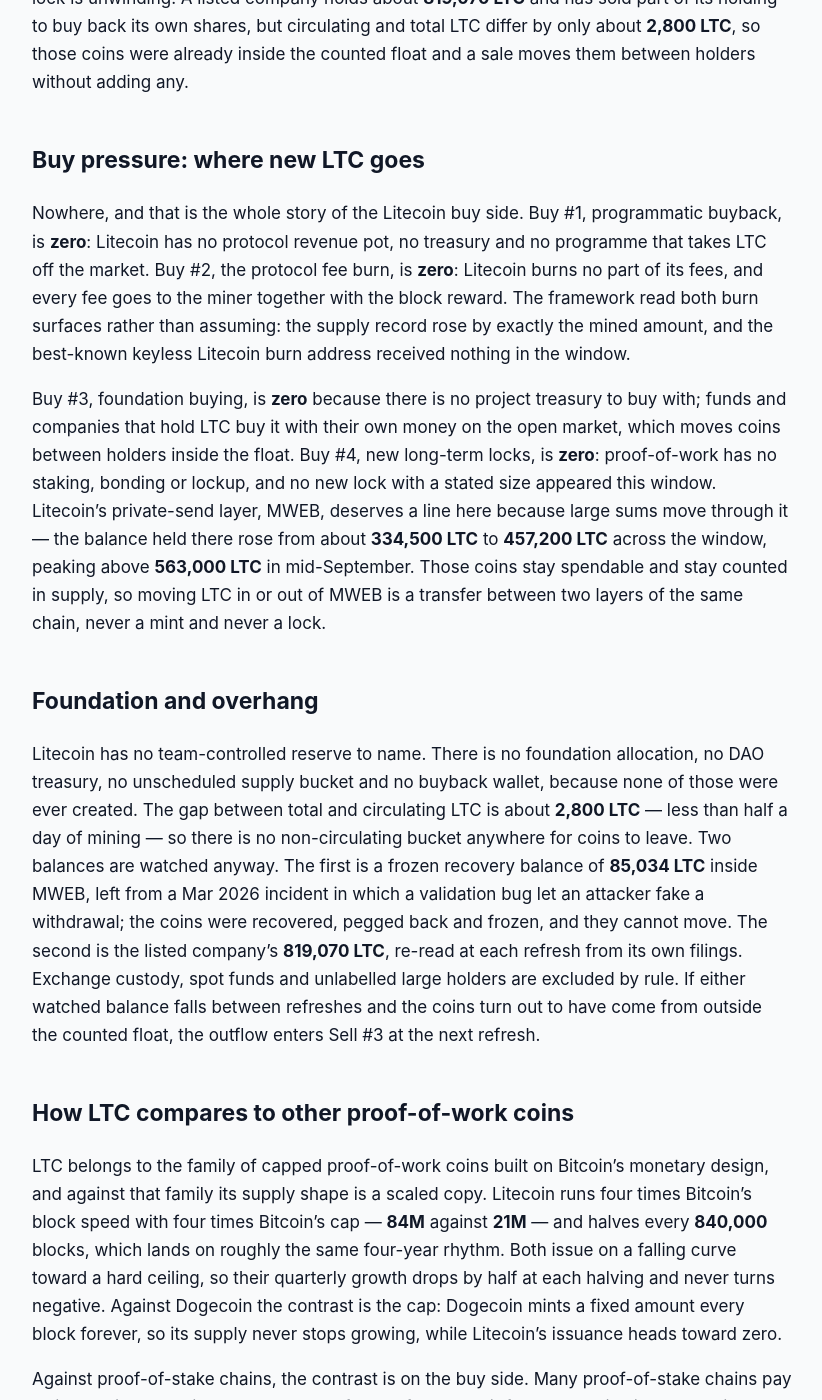
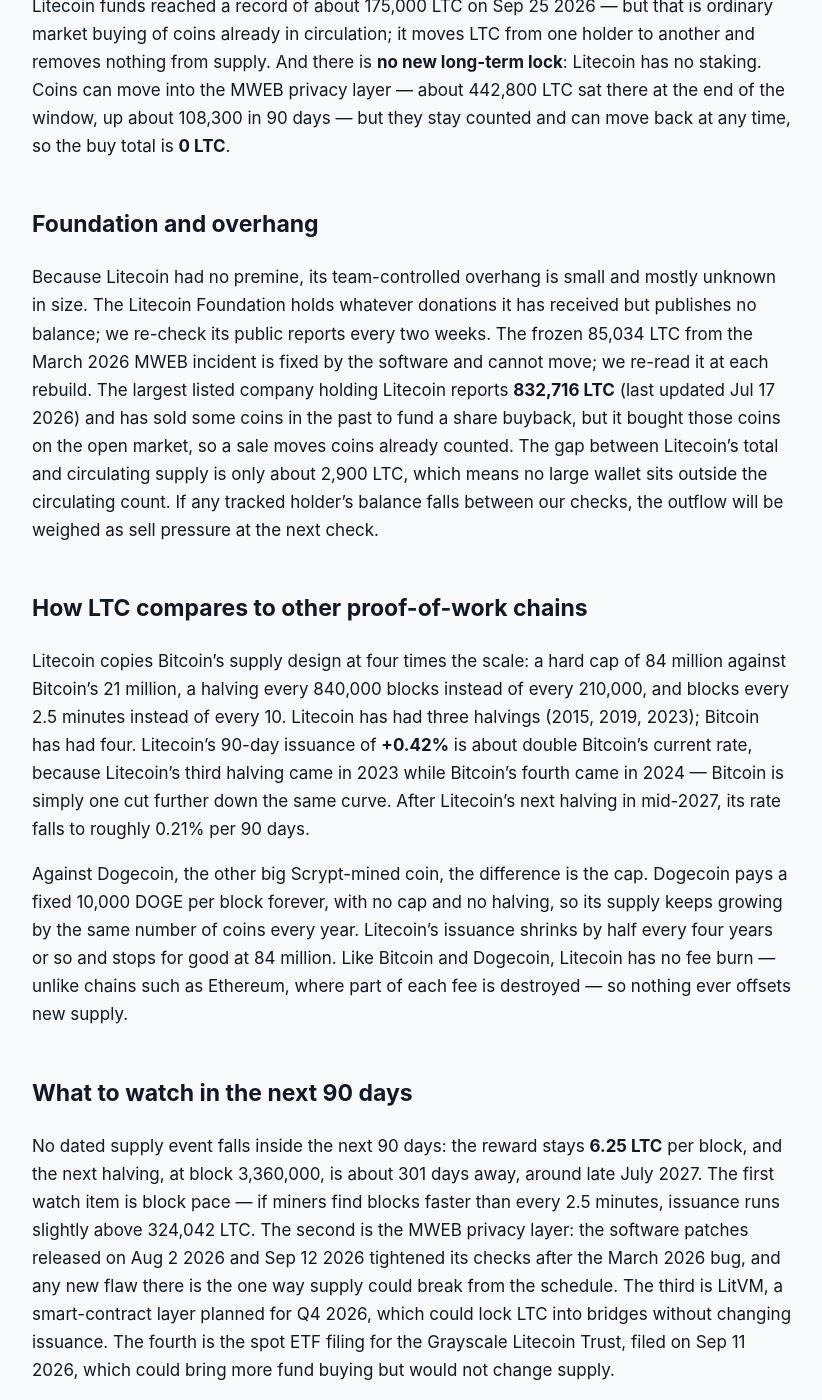
Before and after one commit to jeevansongmy-spec/mrnasdog-articles, a Jekyll site: the page built from crypto/ltc-pressure-framework.md, in a window 1280 px wide and 1400 px high, scrolled down 1620 px. Shown: the whole window, without its empty margins (228-1050 px from the left). Built offline with Jekyll 4.4.1, drawn with Linux system fonts in a browser that asks for light colours; some of the changed text lies outside the part shown.

Commit message:
publish: crypto/ltc-pressure-framework

```diff
--- a/crypto/ltc-pressure-framework.md
+++ b/crypto/ltc-pressure-framework.md
@@ -1,6 +1,6 @@
 ---
-title:         "LTC Inflation Analysis · September 2026 · Mixed flows, supply roughly steady"
-description:   "Mixed flows, supply roughly steady: Litecoin mined 323,693.75 LTC over 51,791 blocks in 90 days, with no buyback and no burn. Net +0.42%, monitor +0.22%."
+title:         "LTC Inflation Analysis · September 2026 · Mixed flows · supply roughly steady"
+description:   "LTC is mildly inflationary: miners got 324K new LTC in 90 days at 6.25 per block, with no burn and no buyback, so supply rose +0.42%. The same is expected next."
 canonical_url: "https://mrnasdog.com/research/ltc/inflation"
 tags:          ["crypto", "ltc", "litecoin", "pow"]
 published:     true
@@ -8,44 +8,46 @@ published:     true
 
 *Originally published at [https://mrnasdog.com/research/ltc/inflation](https://mrnasdog.com/research/ltc/inflation)*
 
-# LTC Inflation Analysis · September 2026 · Mixed flows, supply roughly steady
+# LTC Inflation Analysis · September 2026 · Mixed flows · supply roughly steady
 
-LTC, the coin mined on the Litecoin proof-of-work chain, gets all of its new supply from one place: the block reward, a fixed **6.25 LTC** per block under an **84M** cap. Over the last 90 days **51,791** Litecoin blocks were mined, adding **323,693.75 LTC**, while nothing on the buy side took a single LTC back — no buyback, no fee burn, no staking lock. The MrNasdog Pressure Framework therefore reads LTC at **+0.42% net** over the last 90 days against a supply-monitor reading of **+0.22%**, a gap of **0.20 percentage points**. Litecoin supply grows slowly and on a known schedule toward its cap, with about **92%** already mined and the next halving around **late July 2027**.
+Litecoin (LTC) is **mildly inflationary**, and only one thing makes it so: the mining reward. In the 90 days to Sep 29 2026 the network created **324,038 new LTC** for miners and destroyed **none**, so supply grew **+0.42%**. The next 90 days look the same, and the reward is fixed at 6.25 LTC per block until the next halving, around late July 2027, under a hard cap of **84 million LTC**.
 
 ## The verdict, in one paragraph
 
-For the 90-day window ending **Sep 24 2026**, the Pressure Framework reads **LTC at +0.42% net**: the sell side added **323,693.75 LTC** of mined coins against a circulating supply of **77.64M LTC**, and the buy side removed **zero**. The independent supply monitor reads the realised 90-day change at **+0.22%**. The gap is **0.20 percentage points**, inside the framework's half-point tolerance, so LTC ships with **no data-conflict flag**; the monitor divides market value by price each day, and that read carries more noise than a block count. The forward column also reads **+0.42%** — **323,695 LTC** at the pace the chain actually kept — because no halving and no other supply event falls in the next 90 days. The label for LTC is **slowly inflationary on a fixed mining schedule**: a capped proof-of-work coin whose float grows by the block reward and by nothing else.
+Our 90-day reading for Litecoin is **+0.42%** net new supply: 324,038 LTC created against 77.66M LTC in circulation, with nothing taken back. Our independent supply monitor reads **+0.47%** over its own 90-day window, a gap of **0.05 percentage points** — well inside our 0.5-point tolerance, so no warning chip is shown and the two readings agree. The forward reading is the same **+0.42%**, because the block reward does not change inside the next 90 days. In one line: **a quiet proof-of-work chain with slow, fixed issuance and no sink**.
 
 ## Sell pressure: where new LTC comes from
 
-All of it comes from mining. Sell #1, protocol inflation, is **323,693.75 LTC** over the window: every Litecoin block pays its miner a fixed **6.25 LTC** subsidy, and the framework counted the **51,791** blocks between Jun 26 2026 and Sep 24 2026 rather than assuming a block count, then checked the total two further ways — the reward paid across exactly those blocks, less their fees, came back to **6.25 LTC** a block to the ten-thousandth of a coin. The Litecoin subsidy halves every **840,000** blocks; the last halving was in Aug 2023 and the next falls at block **3,360,000**, about **176,000** blocks away, which puts it around **late July 2027** — well outside the next 90 days.
+**Protocol inflation** is the whole sell side. Every Litecoin block pays its miner **6.25 LTC** of new coins, the amount set by the third halving in August 2023. Litecoin aims for one block every 2.5 minutes, and over the last 90 days it hit that almost exactly: block 3,134,412 on Jul 1 2026 to block 3,186,258 on Sep 29 2026 is **51,846 blocks**, one every 149.98 seconds. At 6.25 LTC each, that is **324,038 LTC** of new supply. We checked it three ways — block count times reward, the miners' total reward less their fees, and the chain's supply at both ends of the window — and all three agree to within a few LTC. Litecoin re-sets its mining difficulty every 2,016 blocks, so a run of fast or slow blocks can nudge issuance up or down a little, but this window ran on target. Looking forward, the same pace gives about **324,042 LTC** over the next 90 days.
 
-The block count deserves a sentence, because it is where a proof-of-work reading usually goes wrong. Litecoin targets one block every **150 seconds**, or **576** a day, which would have produced **51,840** blocks in 90 days. The chain actually produced **51,791** — an average of **150.14 seconds** per block, a touch slow — so the target would have over-stated the window by about **306 LTC**. Unlike a chain whose difficulty rule steers back to a fixed clock, Litecoin resets difficulty every **2,016** blocks from the pace of the previous stretch alone and never makes up lost time, so a slow run stays slow in the supply record. Over the past year Litecoin averaged **150.30 seconds**, and nothing changed the mechanism in this window, so the next-90-day column holds the measured pace: **323,695 LTC**.
+**Vesting unlocks are zero**, and always have been. Litecoin launched in October 2011 as a fair launch: no premine, no team share, no investor round, no foundation allocation. Every LTC in existence came out of a mined block, so there is no unlock calendar and no locked bucket waiting to open.
 
-Sell #2, vesting unlocks, is **zero** because nothing was ever allocated: Litecoin launched in **Oct 2011** with no premine, no token sale and no team or investor share, and the LTC in existence matches the mining schedule alone. Sell #3, foundation and unscheduled unlocks, is **zero**: the Litecoin Foundation runs on donations, no Litecoin wallet was ever funded from supply, and every block pays its full reward and all its fees to the miner. Sell #4, long-term locked or bankruptcy supply, is also **zero**: no estate distributes LTC on a schedule and no long-dated lock is unwinding. A listed company holds about **819,070 LTC** and has sold part of its holding to buy back its own shares, but circulating and total LTC differ by only about **2,800 LTC**, so those coins were already inside the counted float and a sale moves them between holders without adding any.
+**Foundation and unscheduled unlocks are zero.** The Litecoin Foundation is a non-profit funded by donations; it never received coins from the protocol and publishes no wallet, and we saw no sale by it in the window. **Long-term locked or bankruptcy is zero** too: no estate, trustee or court-ordered distribution holds LTC. The one frozen amount on the chain — 85,034 LTC tied to the March 2026 bug in the MWEB privacy layer — was locked back into that layer at block 3,078,098, before this window, and it already sits inside the counted supply.
 
 ## Buy pressure: where new LTC goes
 
-Nowhere, and that is the whole story of the Litecoin buy side. Buy #1, programmatic buyback, is **zero**: Litecoin has no protocol revenue pot, no treasury and no programme that takes LTC off the market. Buy #2, the protocol fee burn, is **zero**: Litecoin burns no part of its fees, and every fee goes to the miner together with the block reward. The framework read both burn surfaces rather than assuming: the supply record rose by exactly the mined amount, and the best-known keyless Litecoin burn address received nothing in the window.
+Litecoin has **no buy side at all**. There is **no programmatic buyback**: no protocol treasury, no fee share and no contract that buys LTC. There is **no protocol fee burn**: transaction fees go to miners on top of the block reward. Over the window, users paid about 734 LTC in fees across 15.4M transactions, and every coin of it went to the block finders rather than being destroyed. The best-known unspendable address on Litecoin holds just 0.18 LTC in its whole life.
 
-Buy #3, foundation buying, is **zero** because there is no project treasury to buy with; funds and companies that hold LTC buy it with their own money on the open market, which moves coins between holders inside the float. Buy #4, new long-term locks, is **zero**: proof-of-work has no staking, bonding or lockup, and no new lock with a stated size appeared this window. Litecoin's private-send layer, MWEB, deserves a line here because large sums move through it — the balance held there rose from about **334,500 LTC** to **457,200 LTC** across the window, peaking above **563,000 LTC** in mid-September. Those coins stay spendable and stay counted in supply, so moving LTC in or out of MWEB is a transfer between two layers of the same chain, never a mint and never a lock.
+There is **no foundation buy** either. Buying by funds and companies did happen — US spot Litecoin funds reached a record of about 175,000 LTC on Sep 25 2026 — but that is ordinary market buying of coins already in circulation; it moves LTC from one holder to another and removes nothing from supply. And there is **no new long-term lock**: Litecoin has no staking. Coins can move into the MWEB privacy layer — about 442,800 LTC sat there at the end of the window, up about 108,300 in 90 days — but they stay counted and can move back at any time, so the buy total is **0 LTC**.
 
 ## Foundation and overhang
 
-Litecoin has no team-controlled reserve to name. There is no foundation allocation, no DAO treasury, no unscheduled supply bucket and no buyback wallet, because none of those were ever created. The gap between total and circulating LTC is about **2,800 LTC** — less than half a day of mining — so there is no non-circulating bucket anywhere for coins to leave. Two balances are watched anyway. The first is a frozen recovery balance of **85,034 LTC** inside MWEB, left from a Mar 2026 incident in which a validation bug let an attacker fake a withdrawal; the coins were recovered, pegged back and frozen, and they cannot move. The second is the listed company's **819,070 LTC**, re-read at each refresh from its own filings. Exchange custody, spot funds and unlabelled large holders are excluded by rule. If either watched balance falls between refreshes and the coins turn out to have come from outside the counted float, the outflow enters Sell #3 at the next refresh.
+Because Litecoin had no premine, its team-controlled overhang is small and mostly unknown in size. The Litecoin Foundation holds whatever donations it has received but publishes no balance; we re-check its public reports every two weeks. The frozen 85,034 LTC from the March 2026 MWEB incident is fixed by the software and cannot move; we re-read it at each rebuild. The largest listed company holding Litecoin reports **832,716 LTC** (last updated Jul 17 2026) and has sold some coins in the past to fund a share buyback, but it bought those coins on the open market, so a sale moves coins already counted. The gap between Litecoin's total and circulating supply is only about 2,900 LTC, which means no large wallet sits outside the circulating count. If any tracked holder's balance falls between our checks, the outflow will be weighed as sell pressure at the next check.
 
-## How LTC compares to other proof-of-work coins
+## How LTC compares to other proof-of-work chains
 
-LTC belongs to the family of capped proof-of-work coins built on Bitcoin's monetary design, and against that family its supply shape is a scaled copy. Litecoin runs four times Bitcoin's block speed with four times Bitcoin's cap — **84M** against **21M** — and halves every **840,000** blocks, which lands on roughly the same four-year rhythm. Both issue on a falling curve toward a hard ceiling, so their quarterly growth drops by half at each halving and never turns negative. Against Dogecoin the contrast is the cap: Dogecoin mints a fixed amount every block forever, so its supply never stops growing, while Litecoin's issuance heads toward zero.
+Litecoin copies Bitcoin's supply design at four times the scale: a hard cap of 84 million against Bitcoin's 21 million, a halving every 840,000 blocks instead of every 210,000, and blocks every 2.5 minutes instead of every 10. Litecoin has had three halvings (2015, 2019, 2023); Bitcoin has had four. Litecoin's 90-day issuance of **+0.42%** is about double Bitcoin's current rate, because Litecoin's third halving came in 2023 while Bitcoin's fourth came in 2024 — Bitcoin is simply one cut further down the same curve. After Litecoin's next halving in mid-2027, its rate falls to roughly 0.21% per 90 days.
 
-Against proof-of-stake chains, the contrast is on the buy side. Many proof-of-stake chains pay validators in new coins and burn part of every fee, so their float can shrink in busy periods; Litecoin has neither a staking reward nor a fee burn, so its net reading is simply its mining rate. Fees play no part in Litecoin supply: they neither burn LTC nor replace the block reward. The one feature no other coin in this family carries is MWEB, a built-in private-send layer that moves value between two views of the same ledger — and because every pegged coin stays counted, it changes who can see a balance, not how many LTC exist.
+Against Dogecoin, the other big Scrypt-mined coin, the difference is the cap. Dogecoin pays a fixed 10,000 DOGE per block forever, with no cap and no halving, so its supply keeps growing by the same number of coins every year. Litecoin's issuance shrinks by half every four years or so and stops for good at 84 million. Like Bitcoin and Dogecoin, Litecoin has no fee burn — unlike chains such as Ethereum, where part of each fee is destroyed — so nothing ever offsets new supply.
 
 ## What to watch in the next 90 days
 
-First, hash power: the forward reading assumes Litecoin keeps its measured pace of **150.14 seconds** a block, and a sustained move of one second in either direction would shift the booked **323,695 LTC** by roughly **2,100 LTC**. Second, the Grayscale Litecoin Trust, which held **1,969,057 LTC** on Jun 30 2026 and filed on Sep 11 2026 to become a listed spot fund; any conversion is an access wrapper for coins already in the float and moves no new supply. Third, the listed treasury's next filing, which will update its **819,070 LTC**. Fourth, MWEB: Litecoin Core shipped validation-only soft forks on Aug 2 2026 and Sep 12 2026, and any future change that touched how coins enter or leave MWEB would be read against the supply record at the next refresh. Fifth, LitVM, a separate smart-contract layer targeting a Q4 2026 mainnet: if its bridge locks LTC with a stated size, that lock is tested for Buy #4.
+No dated supply event falls inside the next 90 days: the reward stays **6.25 LTC** per block, and the next halving, at block 3,360,000, is about 301 days away, around late July 2027. The first watch item is block pace — if miners find blocks faster than every 2.5 minutes, issuance runs slightly above 324,042 LTC. The second is the MWEB privacy layer: the software patches released on Aug 2 2026 and Sep 12 2026 tightened its checks after the March 2026 bug, and any new flaw there is the one way supply could break from the schedule. The third is LitVM, a smart-contract layer planned for Q4 2026, which could lock LTC into bridges without changing issuance. The fourth is the spot ETF filing for the Grayscale Litecoin Trust, filed on Sep 11 2026, which could bring more fund buying but would not change supply.
 
 ## Summary
 
-The MrNasdog Pressure Framework reads LTC at **+0.42% net** over the trailing 90 days and **+0.42%** over the next 90, with a buy side that is zero across all four canonical rows. The structural mechanism is a capped proof-of-work coin whose only source of new LTC is a fixed **6.25 LTC** block reward, measured this window at **51,791** blocks and **323,693.75 LTC**. The key risk to the reading is the block pace, which Litecoin's difficulty rule never pulls back to a fixed clock, so drift in hash power flows straight into issuance. The ceiling is the **84M** cap, about **92%** already mined, and the halving around **late July 2027** cuts the block reward to **3.125 LTC**.
+Litecoin is mildly inflationary at **+0.42% per 90 days**, from a single source: 6.25 new LTC to miners in every block, 324,038 LTC in the last 90 days, with no burn, no buyback and no lock to offset it. It launched with no premine, so there are no vesting unlocks or team sales to watch, and our independent monitor agrees with the reading. The main supply risk is a software flaw in the MWEB privacy layer, not a planned release. The ceiling is hard: 84 million LTC, and the next halving around late July 2027 cuts new supply in half.
 
-*MrNasdog Pressure Framework analysis of LTC, Metric 1 — Inflation. Data + explanation only. Not financial advice. Updated Sep 25 2026.*
+---
+
+*MrNasdog Pressure Framework analysis of LTC, Metric 1 — Inflation. Data + explanation only. Not financial advice. Checked Sep 29 2026.*
```
